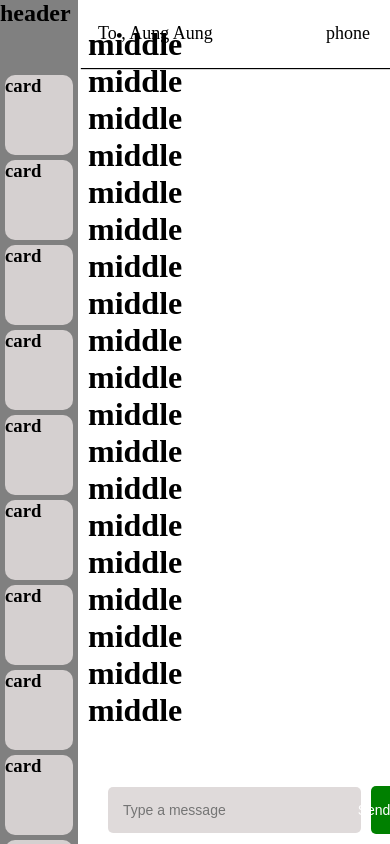
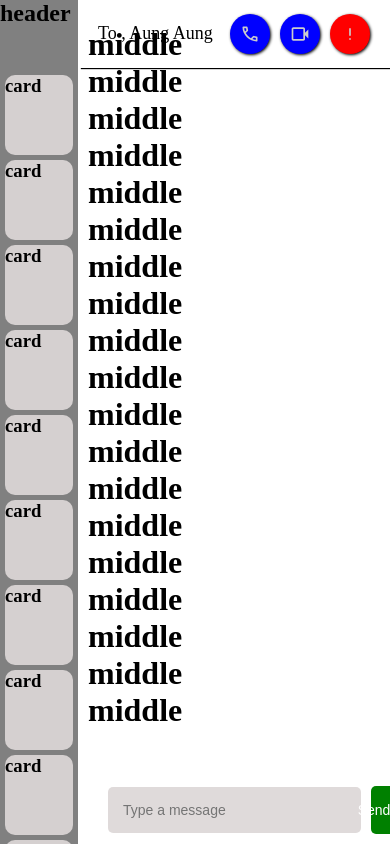
Before and after one commit to Arkar08/chat-app-clone, an Angular app: page / in a window 390 px wide. Built offline with nearby package versions, Linux system fonts and the light colour scheme.

Commit message:
adding: phone icon and video cam and exclamation

```diff
--- a/src/app/pages/message/message.component.css
+++ b/src/app/pages/message/message.component.css
@@ -82,3 +82,20 @@ h3{
     font-size: 18px;
     font-weight: 500;
 }
+.iconContainer{
+    display: flex;
+    gap: 10px;
+}
+.iconBox{
+    width: 40px;
+    height: 40px;
+    display: flex;
+    justify-content: center;
+    align-items: center;
+    border-radius: 50%;
+    box-shadow: 1px 1px 3px black;
+    cursor: pointer;
+}
+.icon{
+    width: 20px;
+}
--- a/src/app/pages/message/message.component.html
+++ b/src/app/pages/message/message.component.html
@@ -4,8 +4,16 @@
             <div>
                 <h3>To , Aung Aung</h3>
             </div>
-            <div>
-                <h3>phone</h3>
+            <div class="iconContainer">
+                <div class="iconBox" style="background-color: blue;">
+                    <img src="../../../assets/images/phone.svg" alt="phone.svg" class="icon">
+                </div>
+                <div class="iconBox" style="background-color: blue;">
+                    <img src="../../../assets/images/videocam.svg" alt="phone.svg" class="icon">
+                </div>
+                <div class="iconBox" style="background-color: red;">
+                    <img src="../../../assets/images/exclamation.svg" alt="phone.svg" class="icon">
+                </div>
             </div>
         </div>
     </div>
```
